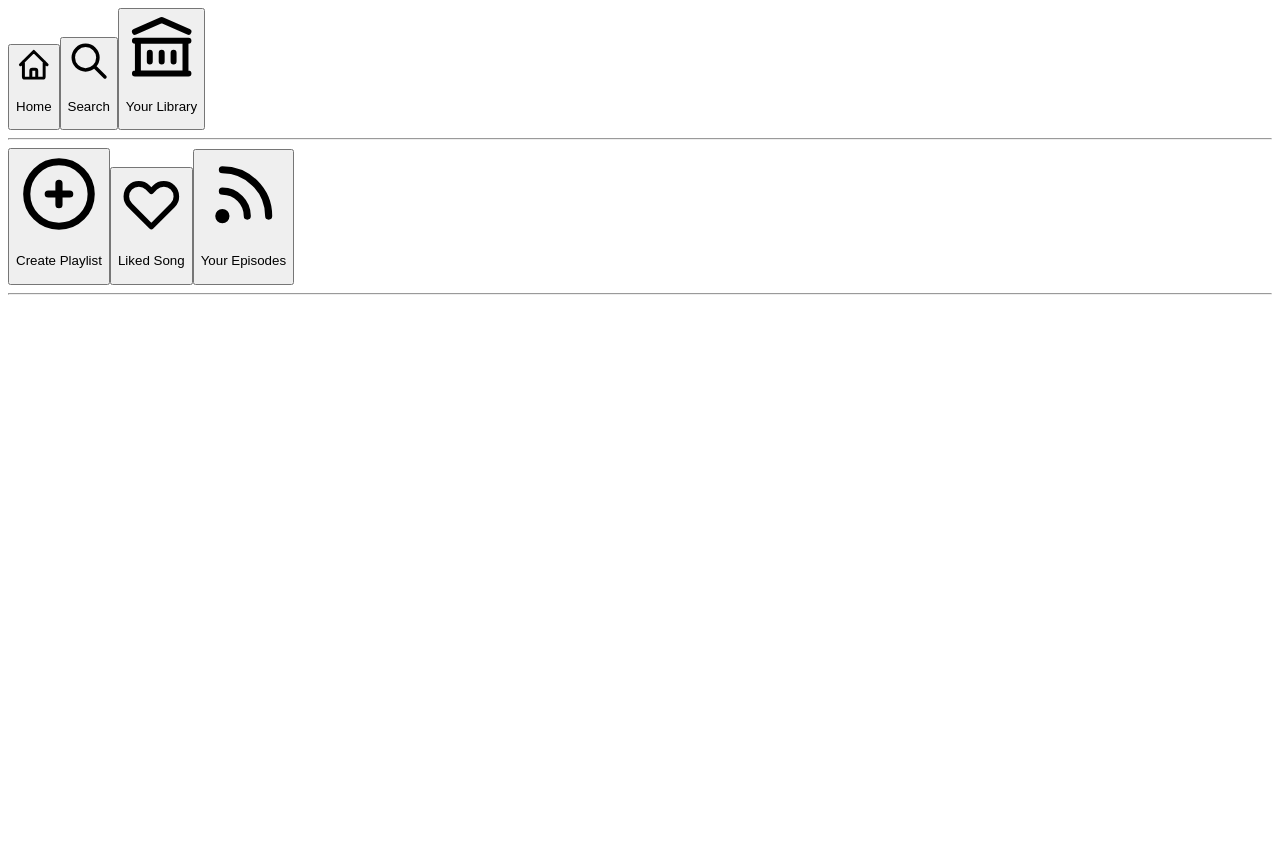
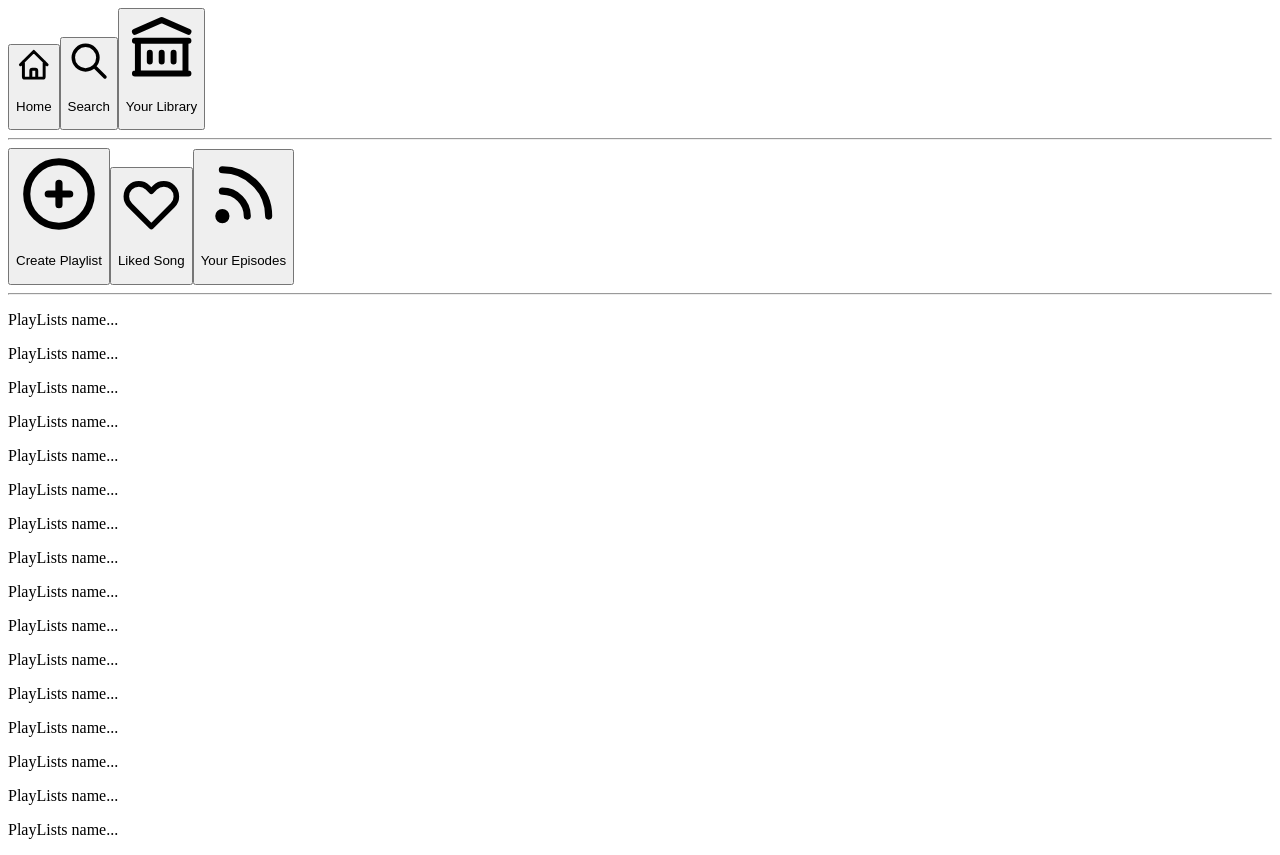
Before and after one commit to 0nahid/spotify, a Next.js app: page / in a window 1280 px wide. Before the commit the page ends 800 px from the top, so only its background shows below. Built offline with nearby package versions, Linux system fonts and the light colour scheme.

Commit message:
added next auth

```diff
--- a/components/Sidebar.jsx
+++ b/components/Sidebar.jsx
@@ -40,6 +40,22 @@ function Sidebar() {
         <hr className="border-t-[0.1px] border-gray-900" />
 
         {/* Playlist */}
+        <p className="cursor-pointer hover:text-white">PlayLists name...</p>
+        <p className="cursor-pointer hover:text-white">PlayLists name...</p>
+        <p className="cursor-pointer hover:text-white">PlayLists name...</p>
+        <p className="cursor-pointer hover:text-white">PlayLists name...</p>
+        <p className="cursor-pointer hover:text-white">PlayLists name...</p>
+        <p className="cursor-pointer hover:text-white">PlayLists name...</p>
+        <p className="cursor-pointer hover:text-white">PlayLists name...</p>
+        <p className="cursor-pointer hover:text-white">PlayLists name...</p>
+        <p className="cursor-pointer hover:text-white">PlayLists name...</p>
+        <p className="cursor-pointer hover:text-white">PlayLists name...</p>
+        <p className="cursor-pointer hover:text-white">PlayLists name...</p>
+        <p className="cursor-pointer hover:text-white">PlayLists name...</p>
+        <p className="cursor-pointer hover:text-white">PlayLists name...</p>
+        <p className="cursor-pointer hover:text-white">PlayLists name...</p>
+        <p className="cursor-pointer hover:text-white">PlayLists name...</p>
+        <p className="cursor-pointer hover:text-white">PlayLists name...</p>
       </div>
     </div>
   );
--- a/package.json
+++ b/package.json
@@ -8,8 +8,10 @@
   "dependencies": {
     "@heroicons/react": "^1.0.5",
     "next": "latest",
+    "next-auth": "^4.0.0-beta.7",
     "react": "^17.0.2",
-    "react-dom": "^17.0.2"
+    "react-dom": "^17.0.2",
+    "spotify-web-api-node": "^5.0.2"
   },
   "devDependencies": {
     "autoprefixer": "^10.2.6",
```
Also changed, not shown: pages/api/auth/[...nextauth].js (added, +14 -0 lines), pages/login.jsx (added, +9 -0 lines), lib/spotify.js (added), 1 other file (tests, documents, lock files or other folders).
